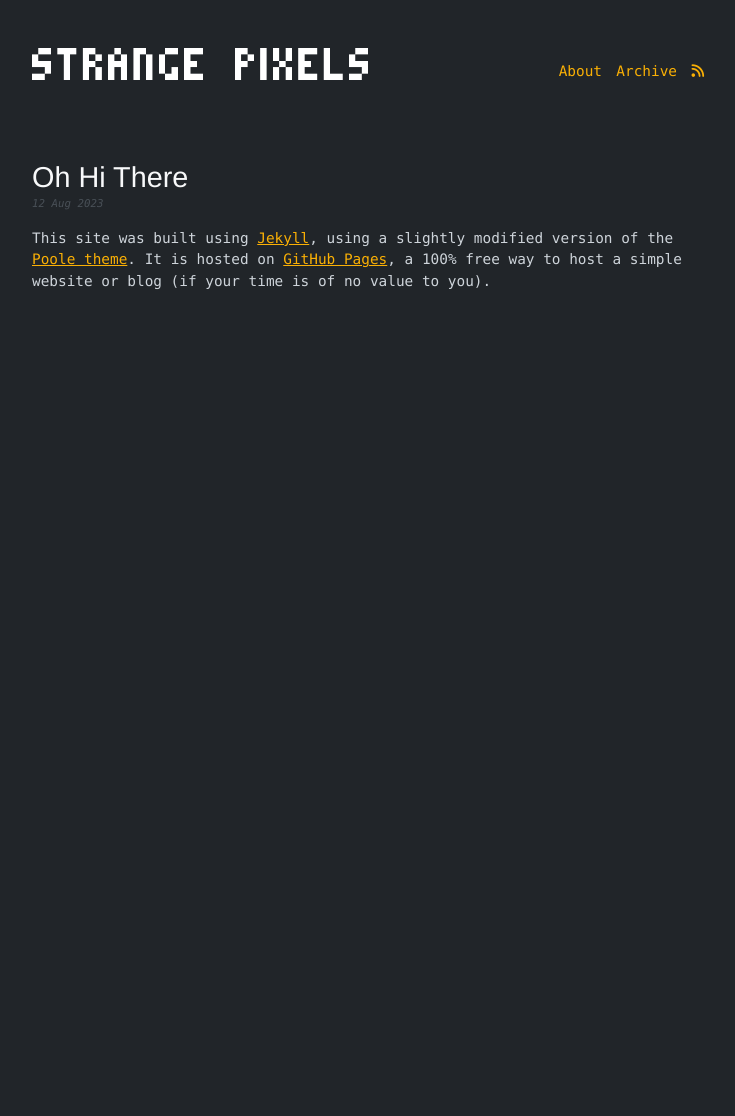
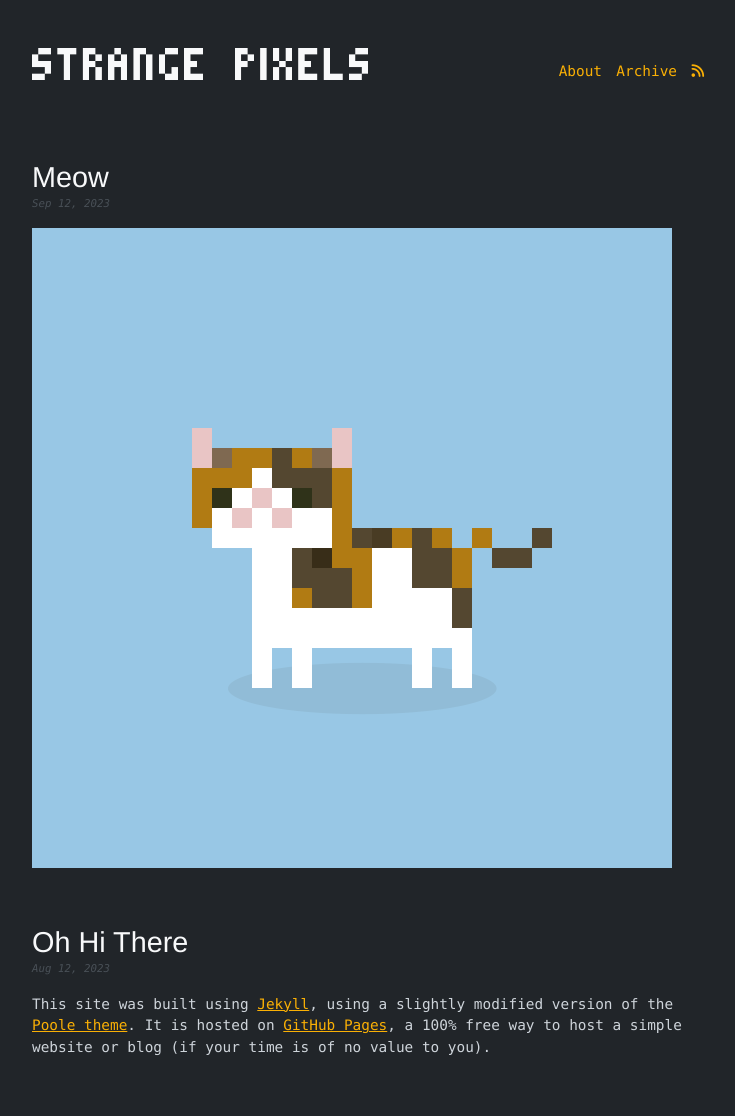
Before and after one commit to strange-pixels/strange-pixels.github.io, a Jekyll site: the page built from index.html, in a window 1280 px wide. Shown: the whole page, without its empty margins (272-1007 px from the left). Built offline with Jekyll 4.4.1, drawn with Linux system fonts in a browser that asks for light colours; nearby versions of some CDN libraries; the list of posts is cut into pages by our own code; before the commit the page ends 900 px from its top, so only the background shows below that.

Commit message:
added post

```diff
--- a/_sass/_layout.scss
+++ b/_sass/_layout.scss
@@ -3,7 +3,8 @@
 // Styles for managing the structural hierarchy of the site.
 
 .container {
-  max-width: 45rem;
+  width: 45rem;
+  max-width: 100%;
   padding-left: var(--spacer-2);
   padding-right: var(--spacer-2);
   margin-left:  auto;
--- a/_sass/_masthead.scss
+++ b/_sass/_masthead.scss
@@ -5,6 +5,8 @@
 .masthead {
   display: flex;
   align-items: center;
+  flex-wrap: wrap;
+  justify-content: space-around;
   padding-top: var(--spacer-3);
   padding-bottom: var(--spacer);
   margin-bottom: var(--spacer-3);
@@ -12,10 +14,12 @@
 
 .headerimg {
   flex: 1;
+  order: 1;
 }
 
 .masthead-title {
   flex: 1;
+  order: 1;
   margin-bottom: 0;
   font-size: 2.2em;
   color: var(--yellow);
@@ -33,12 +37,14 @@
 
 .topnav {
   flex: 1;
+  order: 2;
 
   a{
-    padding: 12px 0;
+
     text-decoration: none;
   }
   ul{
+    padding: 12px 0;
     float: right;
     list-style-type: none;
     margin: 0,;
@@ -52,3 +58,31 @@
 
 
 }
+
+@media (max-width: 768px) {
+  .masthead {
+    flex-direction: column;
+  }
+
+  .headerimg {
+    order: 1;
+    max-width: 70%;
+  }
+
+  .topnav {
+    order:2;
+    display: flex;
+    margin-top: 0.6em; /* Adjust as needed */
+  }
+
+  .topnav ul {
+    display: flex;
+    list-style-type: none;
+  }
+
+  .topnav li {
+    padding-right: 1.2em;
+  }
+
+
+}
--- a/index.html
+++ b/index.html
@@ -12,7 +12,7 @@
       </a>
     </h1>
 
-    <time datetime="{{ post.date | date_to_xmlschema }}" class="post-date">{{ post.date | date_to_string }}</time>
+    <time datetime="{{ post.date | date_to_xmlschema }}" class="post-date">{{ post.date | date: "%b %d, %Y" }}</time>
 
     {{ post.content }}
   </article>
```
Also changed, not shown: _posts/2023-09-12-meow.md (added, +11 -0 lines), assets/images/202309/meow.gif (added), assets/images/strange_pixels.png.
